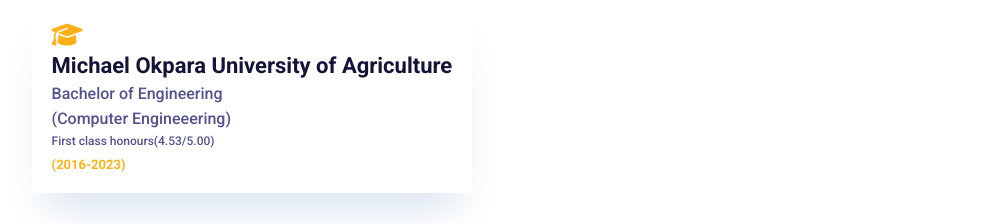
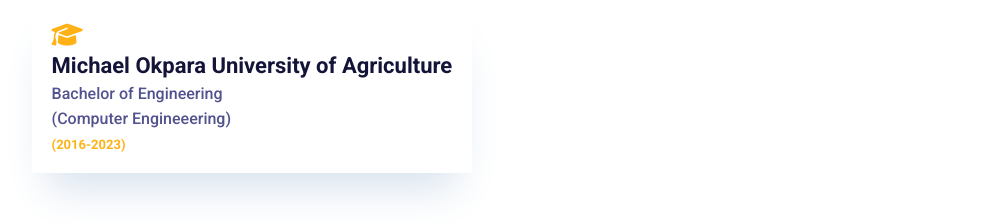
Before and after one commit to frankzeal33/myportfolio, a plain HTML site: page index.html in a window 1280 px wide. Shown: the part 1756-1980 px from the top of the page, without its empty margins (122-1118 px from the left). Drawn offline with nearby package versions, Linux system fonts and the light colour scheme.

Commit message:
Update index.html

```diff
--- a/index.html
+++ b/index.html
@@ -261,7 +261,7 @@
                         <h3>Michael Okpara University of Agriculture</h3>
                         <p>Bachelor of Engineering</p>
                         <p>(Computer Engineeering)</p>
-                        <p class="grade">First class honours(4.53/5.00)</p>
+<!--                         <p class="grade">First class honours(4.53/5.00)</p> -->
                         <span>(2016-2023)</span>
                     </div>
                 </div>
```
